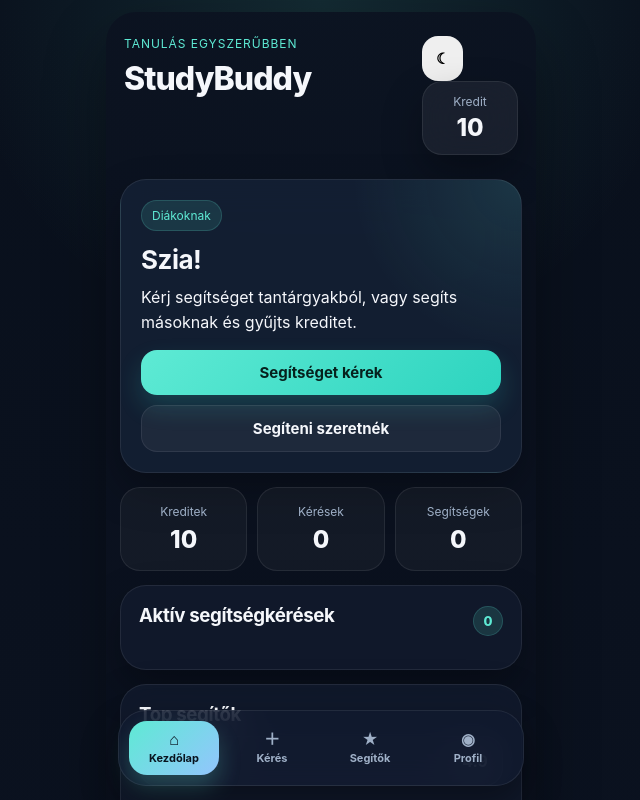
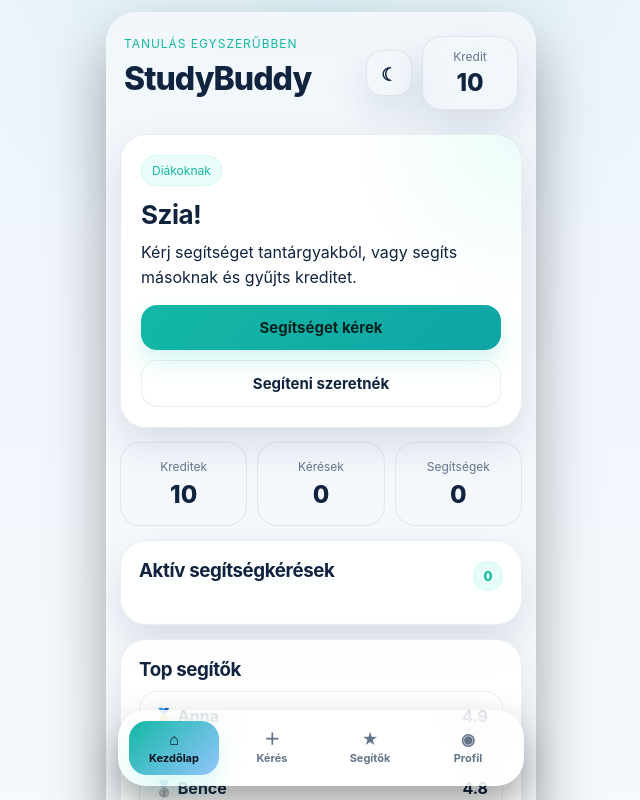
Before and after one commit to danibodnar05/study_buddy1, a plain HTML site: page index.html in a window 1280 px wide. Both pictures are taken after a click on the button "Téma váltása". Shown: the top 800 px of the page, without its empty margins (319-959 px from the left). Drawn offline with Linux system fonts and the light colour scheme.

Commit message:
Update style.css

```diff
--- a/style.css
+++ b/style.css
@@ -13,7 +13,20 @@
   --radius-xl: 26px;
   --radius-lg: 20px;
   --radius-md: 16px;
-  --radius-sm: 12px;
+}
+
+body.light-mode {
+  --bg: #eef4fb;
+  --bg-soft: #f7fafe;
+  --card: rgba(255, 255, 255, 0.88);
+  --card-strong: rgba(255, 255, 255, 0.96);
+  --line: rgba(18, 28, 47, 0.08);
+  --text: #10233f;
+  --muted: #64748b;
+  --primary: #14b8a6;
+  --primary-strong: #0ea5a4;
+  --danger: #dc2626;
+  --shadow: 0 18px 40px rgba(16, 35, 63, 0.12);
 }
 
 * {
@@ -33,6 +46,13 @@
     radial-gradient(circle at top, rgba(94, 234, 212, 0.12), transparent 28%),
     linear-gradient(180deg, #09101c 0%, #0b1220 100%);
   color: var(--text);
+  transition: background 0.25s ease, color 0.25s ease;
+}
+
+body.light-mode {
+  background:
+    radial-gradient(circle at top, rgba(20, 184, 166, 0.08), transparent 28%),
+    linear-gradient(180deg, #edf4fb 0%, #f8fbff 100%);
 }
 
 .app-shell {
@@ -48,6 +68,11 @@
   position: relative;
   background: linear-gradient(180deg, rgba(11, 18, 32, 0.92), rgba(10, 16, 29, 1));
   overflow: hidden;
+  transition: background 0.25s ease;
+}
+
+body.light-mode .app {
+  background: linear-gradient(180deg, rgba(242, 247, 252, 0.96), rgba(248, 251, 255, 1));
 }
 
 .topbar {
@@ -72,6 +97,25 @@
   letter-spacing: -0.03em;
 }
 
+.header-actions {
+  display: flex;
+  align-items: center;
+  gap: 10px;
+}
+
+.theme-toggle {
+  width: 46px;
+  height: 46px;
+  border-radius: 16px;
+  border: 1px solid var(--line);
+  background: rgba(255, 255, 255, 0.06);
+  color: var(--text);
+  backdrop-filter: blur(18px);
+  -webkit-backdrop-filter: blur(18px);
+  box-shadow: var(--shadow);
+  font-size: 18px;
+}
+
 .credit-pill {
   min-width: 96px;
   padding: 12px 14px;
@@ -79,7 +123,7 @@
   background: rgba(255, 255, 255, 0.06);
   backdrop-filter: blur(18px);
   -webkit-backdrop-filter: blur(18px);
-  border: 1px solid rgba(255, 255, 255, 0.08);
+  border: 1px solid var(--line);
   text-align: center;
   box-shadow: var(--shadow);
 }
@@ -154,6 +198,7 @@
   backdrop-filter: blur(18px);
   -webkit-backdrop-filter: blur(18px);
   box-shadow: var(--shadow);
+  transition: background 0.25s ease, border-color 0.25s ease, transform 0.18s ease;
 }
 
 .hero-card {
@@ -205,10 +250,10 @@
   margin-top: 16px;
 }
 
+button,
 .primary-btn,
 .ghost-btn,
-.danger-btn,
-button {
+.danger-btn {
   border: none;
   border-radius: 16px;
   padding: 13px 14px;
@@ -228,7 +273,6 @@
 }
 
 .primary-btn,
-button.primary-btn,
 form button,
 .helper-item button {
   background: linear-gradient(135deg, var(--primary), var(--primary-strong));
@@ -246,6 +290,15 @@
   background: rgba(239, 68, 68, 0.14);
   color: #fecaca;
   border: 1px solid rgba(239, 68, 68, 0.25);
+}
+
+body.light-mode .danger-btn {
+  color: #991b1b;
+}
+
+.full-width {
+  width: 100%;
+  margin-top: 10px;
 }
 
 .card {
@@ -450,6 +503,10 @@
   z-index: 100;
 }
 
+body.light-mode .bottom-nav {
+  background: rgba(255, 255, 255, 0.72);
+}
+
 .nav-btn {
   background: transparent;
   color: var(--muted);
@@ -532,6 +589,10 @@
   animation: modalIn 0.22s ease;
 }
 
+body.light-mode .modal-box {
+  background: rgba(255, 255, 255, 0.96);
+}
+
 @keyframes modalIn {
   from {
     opacity: 0;
@@ -543,32 +604,15 @@
   }
 }
 
-.stars {
-  display: flex;
-  justify-content: center;
-  gap: 10px;
-  margin: 18px 0;
-  font-size: 34px;
-}
-
-.stars span {
-  color: #42516a;
-  cursor: pointer;
-  transition: transform 0.14s ease, color 0.14s ease;
-}
-
-.stars span:hover {
-  transform: translateY(-2px) scale(1.05);
-}
-
-.stars span.active {
-  color: #fbbf24;
-}
-
 .modal-actions {
   display: grid;
   grid-template-columns: 1fr 1fr;
   gap: 10px;
+  margin-top: 14px;
+}
+
+.modal-actions.one-col {
+  grid-template-columns: 1fr;
 }
 
 @media (min-width: 431px) {
```
